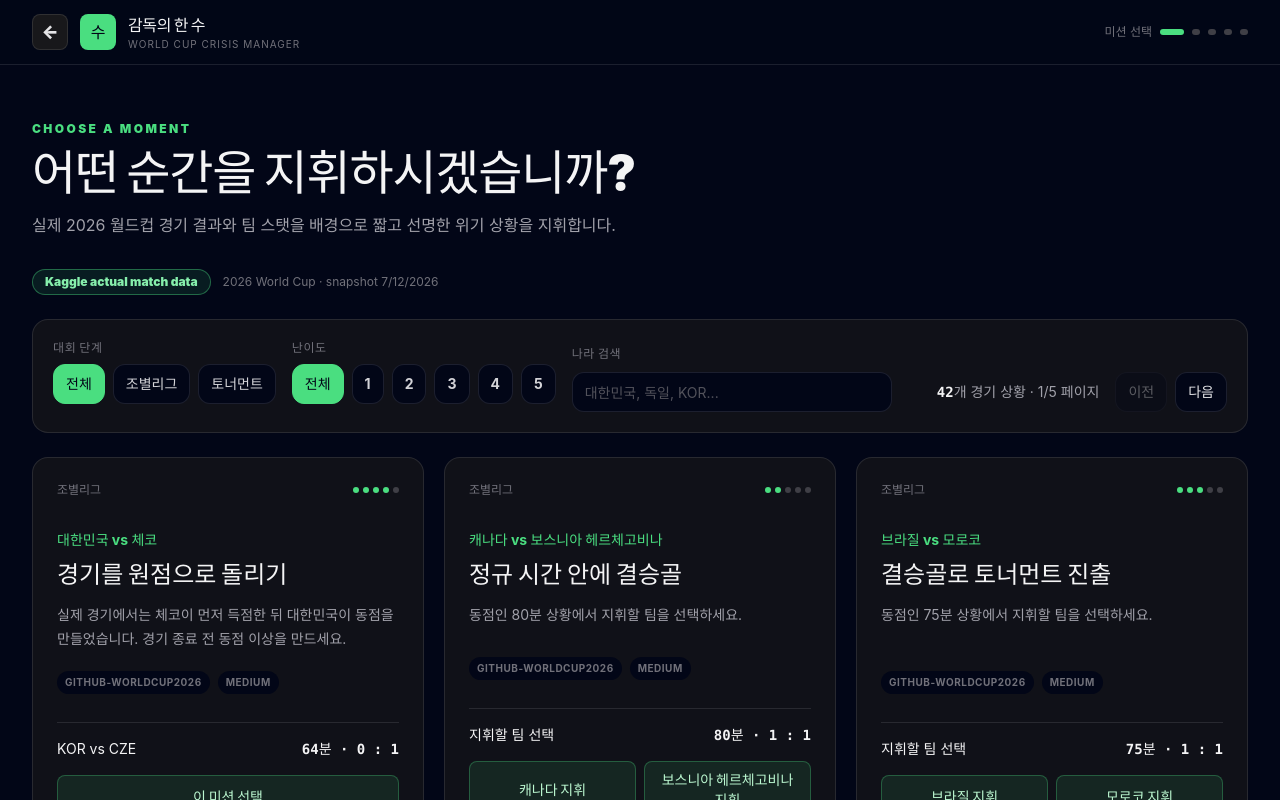
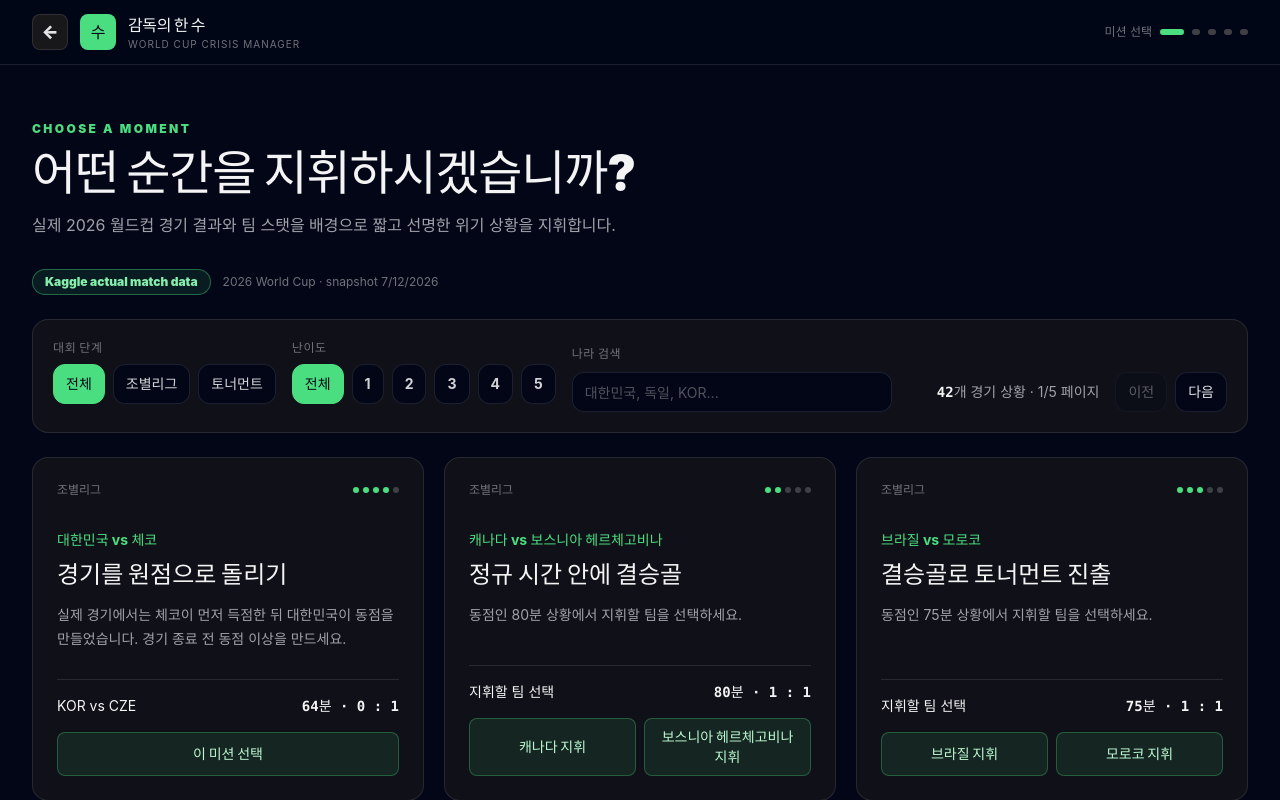
Before and after one commit to garam918/World-Cup-Crisis-Manager, a React (Vite) app: page / in a window 1280 px wide. Both pictures are taken after a click on the button "미션 시작하기 →". Shown: the top 800 px of the page. Built offline with nearby package versions, Linux system fonts and the light colour scheme.

Commit message:
Hide mission source metadata badges

```diff
--- a/src/features/mission-select/MissionCard.tsx
+++ b/src/features/mission-select/MissionCard.tsx
@@ -15,7 +15,6 @@ export function MissionCard({missions,onSelect}:{missions:Mission[];onSelect:(mi
     <p className="mt-8 text-sm font-bold text-green-400">{matchup}</p>
     <h2 className="mt-2 text-2xl font-black leading-snug">{mission.objective.title}</h2>
     <p className="mt-3 flex-1 text-sm leading-6 text-zinc-400">{hasTeamChoice ? `동점인 ${formatMatchTime(mission.context)} 상황에서 지휘할 팀을 선택하세요.` : mission.objective.description}</p>
-    {(mission.dataSource?.provider||mission.confidence)&&<div className="mt-5 flex flex-wrap gap-2 text-[10px] font-bold uppercase tracking-wider text-zinc-500">{mission.dataSource?.provider&&<span className="rounded-full bg-slate-950 px-2 py-1">{mission.dataSource.provider}</span>}{mission.confidence&&<span className="rounded-full bg-slate-950 px-2 py-1">{mission.confidence}</span>}</div>}
     <div className="mt-7 border-t border-white/10 pt-4">
       <div className="flex items-center justify-between gap-3 text-sm"><span>{hasTeamChoice ? '지휘할 팀 선택' : `${team.shortName} vs ${opponent.shortName}`}</span><b className="font-mono">{formatMatchTime(mission.context)} · {formatScore(mission.context)}</b></div>
       <div className={`mt-4 grid gap-2 ${hasTeamChoice ? 'grid-cols-2' : ''}`}>
```
